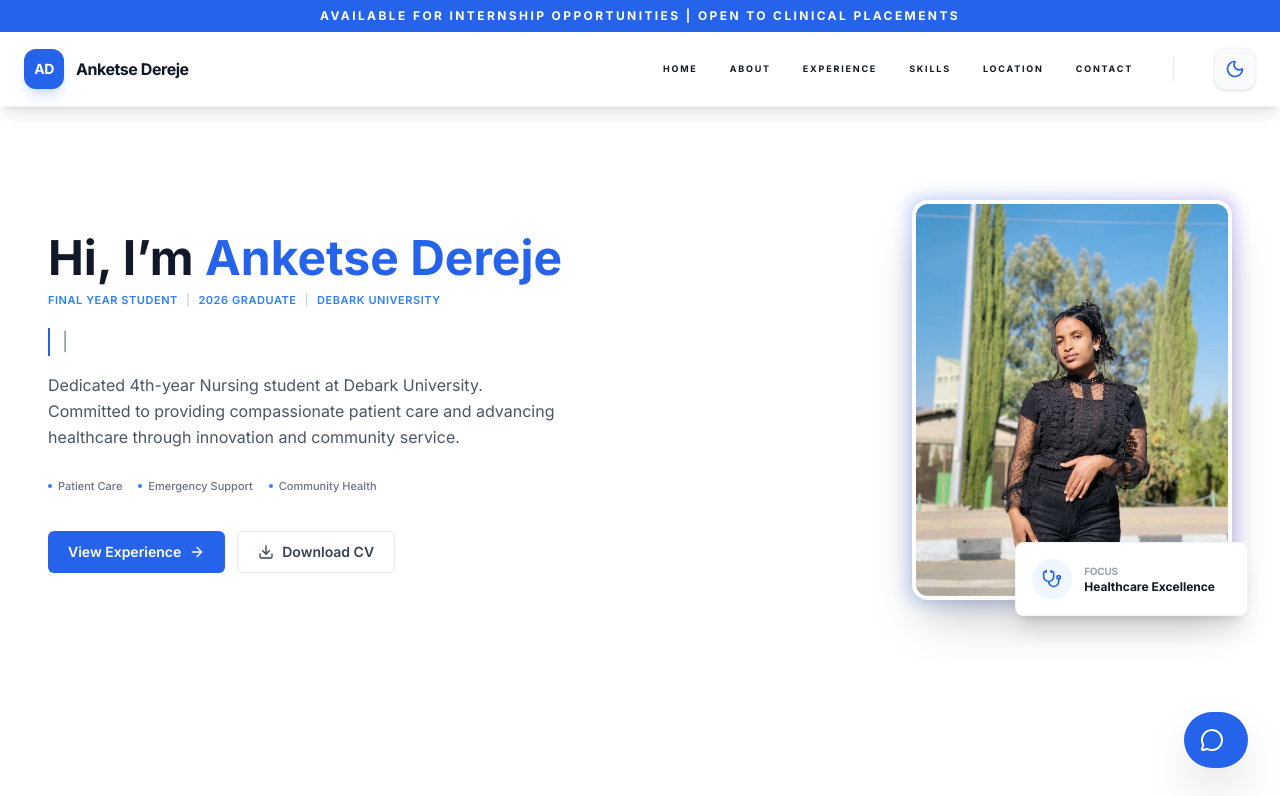
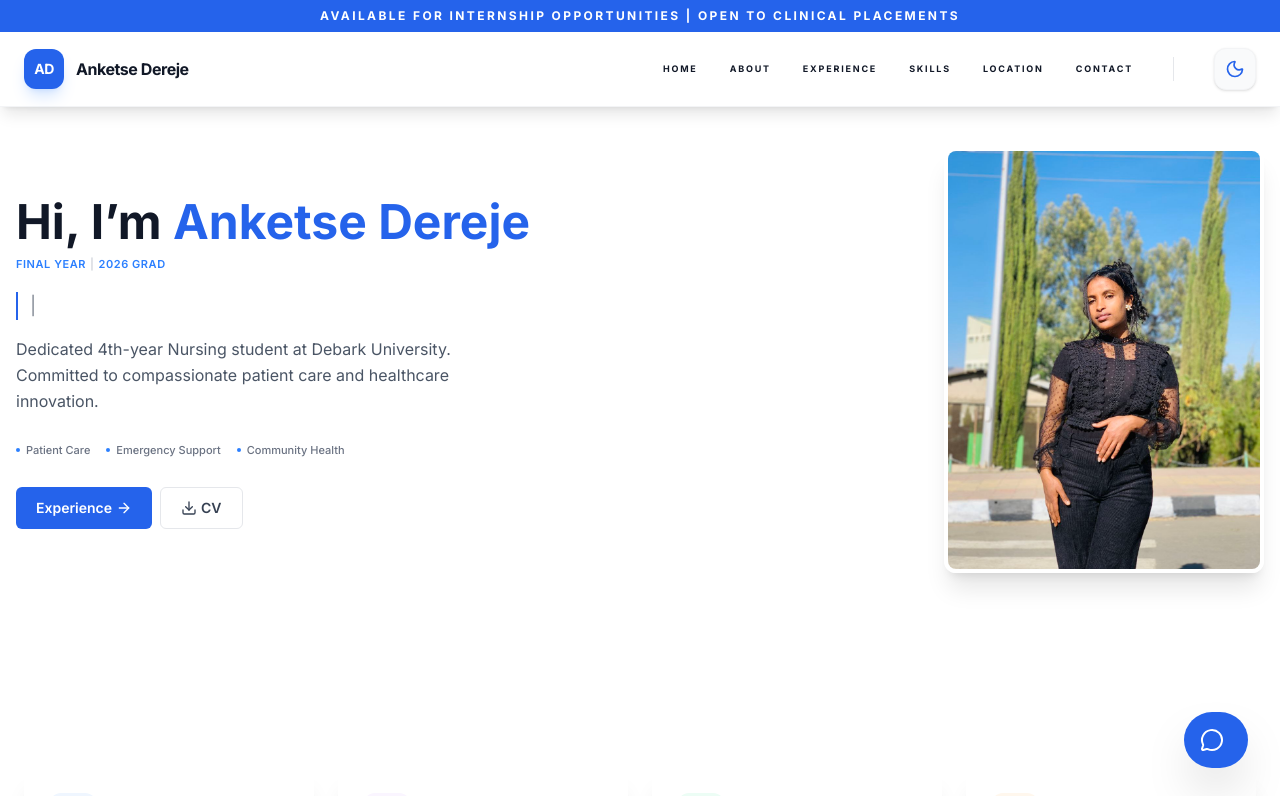
Before and after one commit to tademf/anketse-dereje-portfolio, a React (Vite) app: page / in a window 1280 px wide. Shown: the top 796 px of the page. Built offline with nearby package versions, Linux system fonts and the light colour scheme.

Commit message:
Update Hero.tsx

```diff
--- a/src/components/Hero.tsx
+++ b/src/components/Hero.tsx
@@ -25,34 +25,29 @@ export default function Hero() {
   };
 
   return (
-    <section id="home" className="relative min-h-screen pt-24 lg:pt-0 flex items-center bg-white dark:bg-gray-950 transition-colors overflow-hidden">
-      {/* Background Effect */}
-      <div className="absolute inset-0 opacity-10 animate-gradient bg-gradient-to-br from-blue-100 via-white to-blue-50 dark:from-blue-900/10 dark:via-gray-950 dark:to-blue-900/10 -z-10" />
+    <section id="home" className="relative min-h-[90vh] pt-20 lg:pt-0 flex items-center bg-white dark:bg-gray-950 transition-colors overflow-hidden">
+      <div className="container mx-auto px-4 relative z-10">
+        {/* 'flex-row' ensures they stay side-by-side even on small phones */}
+        <div className="flex flex-row items-center justify-between gap-2 md:gap-12">
 
-      <div className="container mx-auto px-6 lg:px-12 relative z-10">
-        <div className="grid lg:grid-cols-2 gap-12 items-center">
-
-          {/* Left Side: Text Content */}
-          <div className="text-left space-y-5">
+          {/* Left Side: Text Content (60% width on mobile) */}
+          <div className="w-[65%] lg:w-1/2 text-left space-y-3 md:space-y-5">
             <motion.div
               initial={{ opacity: 0, x: -20 }}
               animate={{ opacity: 1, x: 0 }}
-              className="space-y-1"
             >
-              <h1 className="text-3xl md:text-5xl font-bold text-gray-900 dark:text-white leading-tight">
-                Hi, I’m <span className="text-blue-600">Anketse Dereje</span>
+              <h1 className="text-xl md:text-5xl font-bold text-gray-900 dark:text-white leading-tight">
+                Hi, I’m <span className="text-blue-600 block md:inline">Anketse Dereje</span>
               </h1>
-              <div className="flex flex-wrap gap-2 text-[11px] font-semibold tracking-wider uppercase text-blue-500">
-                <span>Final Year Student</span>
+              <div className="flex flex-wrap gap-1 text-[8px] md:text-[11px] font-semibold tracking-wider uppercase text-blue-500 mt-1">
+                <span>Final Year</span>
                 <span className="text-gray-300">|</span>
-                <span>2026 Graduate</span>
-                <span className="text-gray-300">|</span>
-                <span>Debark University</span>
+                <span>2026 Grad</span>
               </div>
             </motion.div>
 
-            <div className="h-6">
-              <p className="text-sm md:text-lg font-medium text-gray-700 dark:text-gray-300 border-l-2 border-blue-600 pl-3">
+            <div className="h-4 md:h-6">
+              <p className="text-[10px] md:text-lg font-medium text-gray-700 dark:text-gray-300 border-l-2 border-blue-600 pl-2 md:pl-3">
                 {text}<span className="animate-pulse">|</span>
               </p>
             </div>
@@ -61,12 +56,13 @@ export default function Hero() {
               initial={{ opacity: 0 }}
               animate={{ opacity: 1 }}
               transition={{ delay: 0.2 }}
-              className="text-sm md:text-base text-gray-600 dark:text-gray-400 max-w-lg leading-relaxed"
+              className="text-[10px] md:text-base text-gray-600 dark:text-gray-400 max-w-lg leading-relaxed line-clamp-3 md:line-clamp-none"
             >
-              Dedicated 4th-year Nursing student at Debark University. Committed to providing compassionate patient care and advancing healthcare through innovation and community service.
+              Dedicated 4th-year Nursing student at Debark University. Committed to compassionate patient care and healthcare innovation.
             </motion.p>
 
-            <div className="flex flex-wrap gap-4 pt-2">
+            {/* Hidden on very small screens to save space, shown on medium+ */}
+            <div className="hidden md:flex flex-wrap gap-4 pt-2">
               {["Patient Care", "Emergency Support", "Community Health"].map((s) => (
                 <span key={s} className="flex items-center gap-1.5 text-[11px] font-medium text-gray-500">
                   <div className="w-1 h-1 rounded-full bg-blue-500" /> {s}
@@ -78,45 +74,33 @@ export default function Hero() {
               initial={{ opacity: 0, y: 10 }}
               animate={{ opacity: 1, y: 0 }}
               transition={{ delay: 0.3 }}
-              className="flex flex-wrap gap-3 pt-4"
+              className="flex flex-col sm:flex-row gap-2 pt-2"
             >
-              <a href="#experience" className="px-5 py-2.5 bg-blue-600 text-white rounded-md hover:bg-blue-700 transition-all text-sm font-semibold flex items-center gap-2">
-                View Experience <ArrowRight size={16} />
+              <a href="#experience" className="px-3 py-2 md:px-5 md:py-2.5 bg-blue-600 text-white rounded-md hover:bg-blue-700 transition-all text-[10px] md:text-sm font-semibold flex items-center justify-center gap-1">
+                Experience <ArrowRight size={12} className="md:w-4 md:h-4" />
               </a>
               <button
                 onClick={handleDownload}
-                className="px-5 py-2.5 border border-gray-200 dark:border-gray-800 text-gray-700 dark:text-gray-300 rounded-md hover:bg-gray-50 dark:hover:bg-gray-900 transition-all text-sm font-semibold flex items-center gap-2"
+                className="px-3 py-2 md:px-5 md:py-2.5 border border-gray-200 dark:border-gray-800 text-gray-700 dark:text-gray-300 rounded-md hover:bg-gray-50 dark:hover:bg-gray-900 transition-all text-[10px] md:text-sm font-semibold flex items-center justify-center gap-1"
               >
-                <Download size={16} /> Download CV
+                <Download size={12} className="md:w-4 md:h-4" /> CV
               </button>
             </motion.div>
           </div>
 
-          {/* Right Side: Image Content */}
+          {/* Right Side: Image Content (35% width on mobile) */}
           <motion.div
             initial={{ opacity: 0, scale: 0.9 }}
             animate={{ opacity: 1, scale: 1 }}
-            className="flex justify-center lg:justify-end"
+            className="w-[35%] lg:w-1/2 flex justify-end"
           >
-            <div className="relative group">
-              <div className="absolute -inset-1 bg-gradient-to-r from-blue-600 to-indigo-600 rounded-2xl blur opacity-25 group-hover:opacity-50 transition duration-1000"></div>
-              <div className="relative w-64 h-80 md:w-80 md:h-[400px] overflow-hidden rounded-2xl border-4 border-white dark:border-gray-900 shadow-2xl">
+            <div className="relative group w-full max-w-[120px] md:max-w-xs">
+              <div className="relative aspect-[3/4] overflow-hidden rounded-xl border-2 md:border-4 border-white dark:border-gray-900 shadow-xl">
                 <img
                   src={AnketseProfile}
                   alt="Anketse Dereje"
-                  className="w-full h-full object-cover grayscale-[20%] hover:grayscale-0 transition-all duration-500"
+                  className="w-full h-full object-cover"
                 />
-              </div>
-
-              {/* Subtle Floating Card */}
-              <div className="absolute -bottom-4 -right-4 bg-white dark:bg-gray-900 p-4 rounded-lg shadow-xl border border-gray-100 dark:border-gray-800 hidden md:flex items-center gap-3">
-                <div className="w-10 h-10 rounded-full bg-blue-50 flex items-center justify-center text-blue-600">
-                  <Stethoscope size={20} />
-                </div>
-                <div className="pr-4">
-                  <p className="text-[10px] uppercase font-bold text-gray-400 tracking-tight">Focus</p>
-                  <p className="text-xs font-bold dark:text-white">Healthcare Excellence</p>
-                </div>
               </div>
             </div>
           </motion.div>
```
